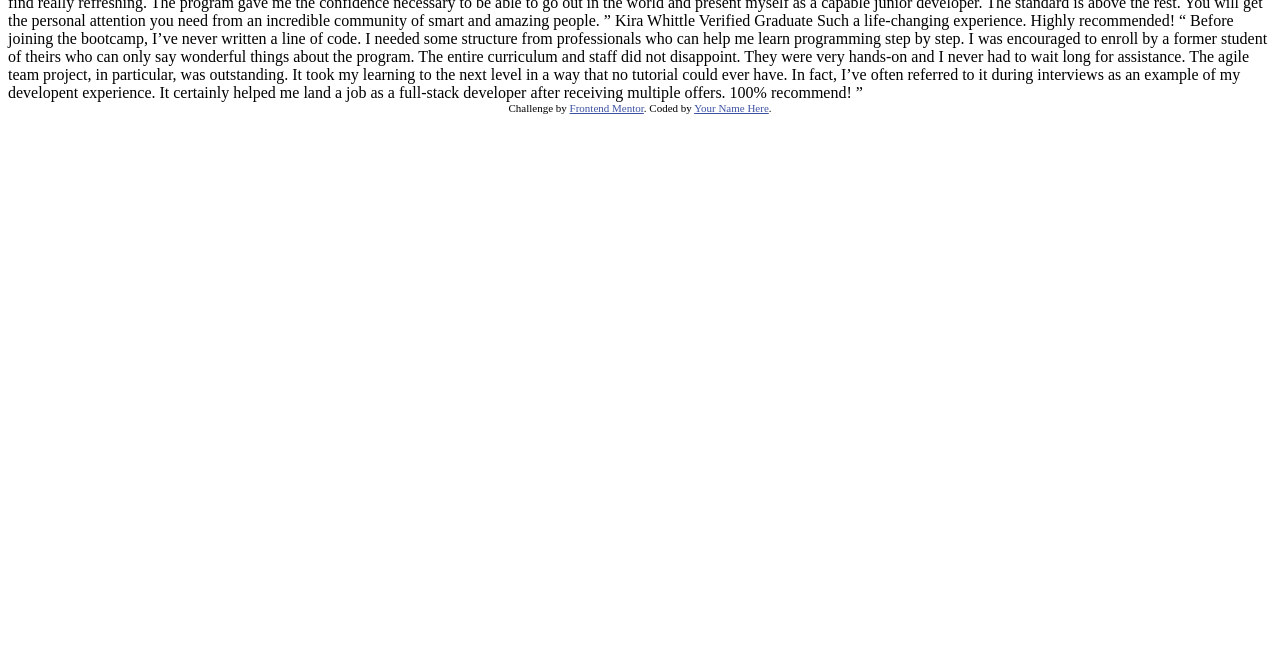
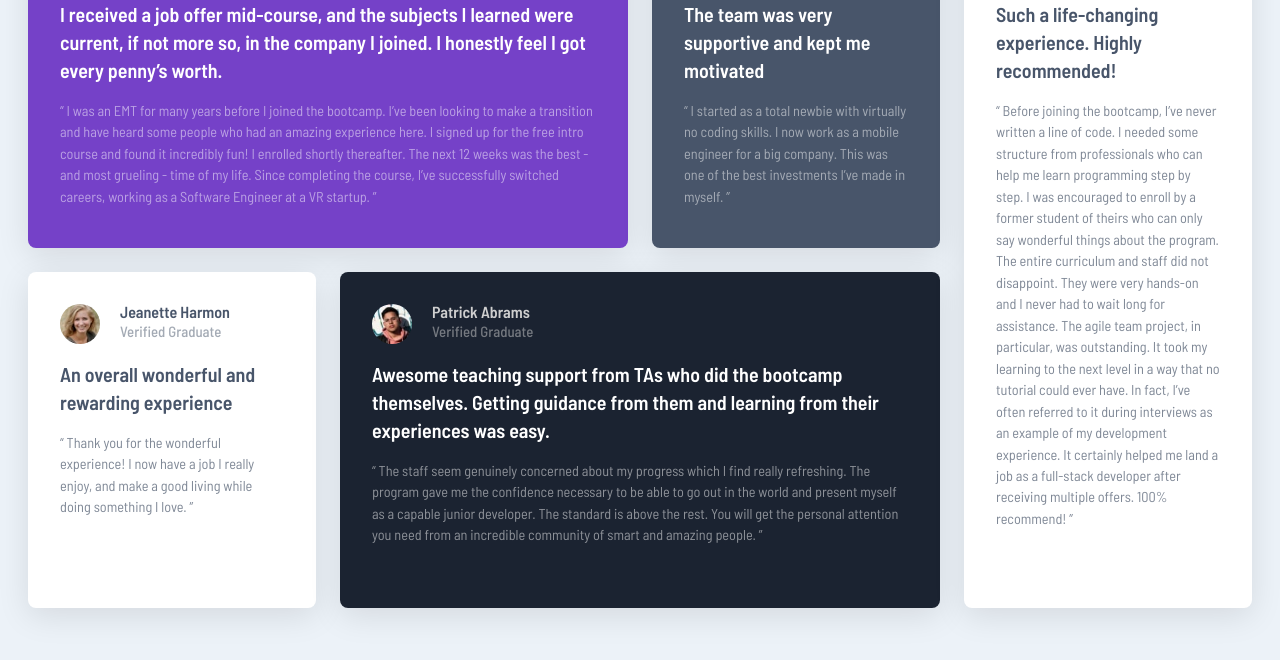
Before and after one commit to FernJBatista/18-Testimonials-Grid-Section, a plain HTML site: page index.html in a window 1280 px wide. Shown: the part 140-800 px from the top of the page. Drawn offline with Linux system fonts and the light colour scheme.

Commit message:
Finished project

```diff
--- /dev/null
+++ b/css/style.scss
@@ -0,0 +1,342 @@
+html,
+body,
+div,
+span,
+applet,
+object,
+iframe,
+h1,
+h2,
+h3,
+h4,
+h5,
+h6,
+p,
+blockquote,
+pre,
+a,
+abbr,
+acronym,
+address,
+big,
+cite,
+code,
+del,
+dfn,
+em,
+img,
+ins,
+kbd,
+q,
+s,
+samp,
+small,
+strike,
+strong,
+sub,
+sup,
+tt,
+var,
+b,
+u,
+i,
+center,
+dl,
+dt,
+dd,
+ol,
+ul,
+li,
+fieldset,
+form,
+label,
+legend,
+table,
+caption,
+tbody,
+tfoot,
+thead,
+tr,
+th,
+td,
+article,
+aside,
+canvas,
+details,
+embed,
+figure,
+figcaption,
+footer,
+header,
+hgroup,
+menu,
+nav,
+output,
+ruby,
+section,
+summary,
+time,
+mark,
+audio,
+video {
+    margin: 0;
+    padding: 0;
+    border: 0;
+    font-size: 100%;
+    font: inherit;
+    vertical-align: baseline;
+}
+/* HTML5 display-role reset for older browsers */
+article,
+aside,
+details,
+figcaption,
+figure,
+footer,
+header,
+hgroup,
+menu,
+nav,
+section {
+    display: block;
+}
+body {
+    line-height: 1;
+}
+ol,
+ul {
+    list-style: none;
+}
+blockquote,
+q {
+    quotes: none;
+}
+blockquote:before,
+blockquote:after,
+q:before,
+q:after {
+    content: '';
+    content: none;
+}
+table {
+    border-collapse: collapse;
+    border-spacing: 0;
+}
+
+////////////////////////////////////////////////////////////
+////////////////////////////////////////////////////////////
+/// Project Styling Starts Here
+////////////////////////////////////////////////////////////
+
+:root {
+    --moderate-violet: hsl(263, 55%, 52%);
+    --very-dark-grayish-blue: hsl(217, 19%, 35%);
+    --very-dark-blackish-blue: hsl(219, 29%, 15%);
+    --white: hsl(0, 0%, 100%);
+
+    // Neutral
+    --light-gray: hsl(0, 0%, 81%);
+    --light-grayish-blue: hsl(210, 46%, 95%);
+}
+
+* {
+    font-family: Barlow Semi Condensed;
+}
+
+body {
+    margin: auto;
+    display: flex;
+    min-height: 100vh;
+    background-color: var(--light-grayish-blue);
+}
+
+main {
+    display: grid;
+    grid-template-columns: 18rem 18rem 18rem 18rem;
+    grid-template-rows: 21rem 21rem;
+    gap: 1.5rem;
+    margin: auto;
+    max-width: 80rem;
+
+    article.daniel-clifford {
+        grid-column-start: 1;
+        grid-column-end: 3;
+        grid-row-start: 1;
+        grid-row-end: 2;
+        background-color: var(--moderate-violet);
+    }
+
+    article.jonathan-walters {
+        grid-column-start: 3;
+        grid-column-end: 4;
+        grid-row-start: 1;
+        grid-row-end: 2;
+        background-color: var(--very-dark-grayish-blue);
+    }
+
+    article.jeanette-harmon {
+        grid-column-start: 1;
+        grid-column-end: 2;
+        grid-row-start: 2;
+        grid-row-end: 3;
+        background-color: var(--white);
+    }
+
+    article.patrick-adams {
+        grid-column-start: 2;
+        grid-column-end: 4;
+        grid-row-start: 2;
+        grid-row-end: 3;
+        background-color: var(--very-dark-blackish-blue);
+    }
+
+    article.kira-whittle {
+        grid-column-start: 4;
+        grid-column-end: 5;
+        grid-row-start: 1;
+        grid-row-end: 3;
+        background-color: var(--white);
+    }
+}
+
+article {
+    padding: 2rem;
+    display: flex;
+    flex-direction: column;
+    gap: 1rem;
+    border-radius: 0.5rem;
+    box-shadow: 0 0.5rem 2rem hsla(0, 0%, 0%, 10%);
+
+    header {
+        display: flex;
+        flex-direction: row;
+        gap: 1.25rem;
+
+        img {
+            max-width: 2.5rem;
+            max-height: 2.5rem;
+            border-radius: 9999px;
+        }
+        div.author {
+            display: flex;
+            flex-direction: column;
+            gap: 0.25rem;
+
+            h2 {
+                font-size: 1rem;
+                font-weight: 600;
+                color: var(--light-gray);
+            }
+
+            h3 {
+                font-size: 0.925rem;
+                color: hsla(0, 0%, 81%, 50%);
+                font-weight: 500;
+            }
+        }
+    }
+
+    h1 {
+        font-size: 1.25rem;
+        font-weight: 600;
+        line-height: 1.4;
+        color: var(--white);
+    }
+
+    p {
+        font-size: 0.895rem;
+        line-height: 1.5;
+        color: hsla(0, 0%, 100%, 50%);
+    }
+}
+
+.jeanette-harmon,
+.kira-whittle {
+    header {
+        div.author {
+            h2 {
+                color: var(--very-dark-grayish-blue);
+            }
+            h3 {
+                color: hsla(217, 19%, 35%, 50%);
+            }
+        }
+    }
+
+    h1 {
+        color: var(--very-dark-grayish-blue);
+    }
+
+    p {
+        color: hsla(217, 19%, 35%, 70%);
+    }
+}
+
+////////////////////////////////////////////////////////////
+////////////////////////////////////////////////////////////
+/// Responsive Styling starts here
+////////////////////////////////////////////////////////////
+
+@media screen and (max-width: 578px) {
+    body {
+        padding: 1rem;
+    }
+
+    main {
+        grid-template-columns: 1fr;
+        grid-template-rows: max-content;
+
+        article.daniel-clifford {
+            grid-column-start: 1;
+            grid-column-end: 2;
+            grid-row-start: 1;
+            grid-row-end: 2;
+            background-color: var(--moderate-violet);
+        }
+
+        article.jonathan-walters {
+            grid-column-start: 1;
+            grid-column-end: 2;
+            grid-row-start: 2;
+            grid-row-end: 3;
+            background-color: var(--very-dark-grayish-blue);
+        }
+
+        article.jeanette-harmon {
+            grid-column-start: 1;
+            grid-column-end: 2;
+            grid-row-start: 3;
+            grid-row-end: 4;
+            background-color: var(--white);
+        }
+
+        article.patrick-adams {
+            grid-column-start: 1;
+            grid-column-end: 2;
+            grid-row-start: 4;
+            grid-row-end: 5;
+            background-color: var(--very-dark-blackish-blue);
+        }
+
+        article.kira-whittle {
+            grid-column-start: 1;
+            grid-column-end: 2;
+            grid-row-start: 5;
+            grid-row-end: 6;
+            background-color: var(--white);
+        }
+
+        article {
+            padding: 2rem;
+
+            h1 {
+                font-size: 1.5rem;
+                line-height: 1.25;
+            }
+
+            p {
+                font-size: 1rem;
+            }
+        }
+    }
+}
--- a/index.html
+++ b/index.html
@@ -6,71 +6,114 @@
 
   <link rel="icon" type="image/png" sizes="32x32" href="./images/favicon-32x32.png">
 
+  <link rel="preconnect" href="https://fonts.googleapis.com">
+  <link rel="preconnect" href="https://fonts.gstatic.com" crossorigin>
+  <link href="https://fonts.googleapis.com/css2?family=Barlow+Semi+Condensed:ital,wght@0,100;0,200;0,300;0,400;0,500;0,600;0,700;0,800;0,900;1,100;1,200;1,300;1,400;1,500;1,600;1,700;1,800;1,900&family=Karla:ital,wght@0,200..800;1,200..800&family=Open+Sans:ital,wght@0,300..800;1,300..800&family=Poppins:ital,wght@0,100;0,200;0,300;0,400;0,500;0,600;0,700;0,800;0,900;1,100;1,200;1,300;1,400;1,500;1,600;1,700;1,800;1,900&display=swap" rel="stylesheet">
+
+  <link rel="stylesheet" href="./css/style.css">
+
   <title>Frontend Mentor | [Challenge Name Here]</title>
 
-  <!-- Feel free to remove these styles or customise in your own stylesheet 👍 -->
-  <style>
-    .attribution { font-size: 11px; text-align: center; }
-    .attribution a { color: hsl(228, 45%, 44%); }
-  </style>
 </head>
 <body>
-  Daniel Clifford
-  Verified Graduate
 
+
+  <main>
+
+    <article class="daniel-clifford">
+      <header>
+        <img src="./images/image-daniel.jpg" alt="Photo of Daniel Clifford">
+        <div class="author">
+          <h2>Daniel Clifford</h2>
+          <h3>Verified Graduate</h3>
+        </div>
+      </header>
+      <h1>
         I received a job offer mid-course, and the subjects I learned were current, if not more so,
         in the company I joined. I honestly feel I got every penny’s worth.
-
+      </h1>
+      <p>
         “ I was an EMT for many years before I joined the bootcamp. I’ve been looking to make a
         transition and have heard some people who had an amazing experience here. I signed up
         for the free intro course and found it incredibly fun! I enrolled shortly thereafter.
         The next 12 weeks was the best - and most grueling - time of my life. Since completing
         the course, I’ve successfully switched careers, working as a Software Engineer at a VR startup. ”
+      </p>
+    </article>
 
-  Jonathan Walters
-  Verified Graduate
 
-  The team was very supportive and kept me motivated
 
-  “ I started as a total newbie with virtually no coding skills. I now work as a mobile engineer
-  for a big company. This was one of the best investments I’ve made in myself. ”
+    <article class="jonathan-walters">
+      <header>
+        <img src="./images/image-jonathan.jpg" alt="Photo of Jonathan Walters">
+        <div class="author">
+          <h2>Jonathan Walters</h2>
+          <h3>Verified Graduate</h3>
+        </div>
+      </header>
+        <h1>The team was very supportive and kept me motivated</h1>
 
-  Jeanette Harmon
-  Verified Graduate
+        <p>“ I started as a total newbie with virtually no coding skills. I now work as a mobile engineer
+        for a big company. This was one of the best investments I’ve made in myself. ”</p>
+    </article>
 
-  An overall wonderful and rewarding experience
 
-  “ Thank you for the wonderful experience! I now have a job I really enjoy, and make a good living
-  while doing something I love. ”
+    <article class="jeanette-harmon">
+      <header>
+        <img src="./images/image-jeanette.jpg" alt="Photo of Jeanette Harmon">
+        <div class="author">
+          <h2>Jeanette Harmon</h2>
+          <h3>Verified Graduate</h3>
+        </div>
+      </header>
 
-  Patrick Abrams
-  Verified Graduate
+      <h1>An overall wonderful and rewarding experience</h1>
 
-  Awesome teaching support from TAs who did the bootcamp themselves. Getting guidance from them and
-  learning from their experiences was easy.
+      <p>“ Thank you for the wonderful experience! I now have a job I really enjoy, and make a good living
+      while doing something I love. ”</p>
+    </article>
 
-  “ The staff seem genuinely concerned about my progress which I find really refreshing. The program
+
+    <article class="patrick-adams">
+      <header>
+        <img src="./images/image-patrick.jpg" alt="Photo of Patrick Abrams">
+        <div class="author">
+          <h2>Patrick Abrams</h2>
+          <h3>Verified Graduate</h3>
+        </div>
+      </header>
+
+      <h1>Awesome teaching support from TAs who did the bootcamp themselves. Getting guidance from them and
+      learning from their experiences was easy. </h1>
+
+      <p>“ The staff seem genuinely concerned about my progress which I find really refreshing. The program
       gave me the confidence necessary to be able to go out in the world and present myself as a capable
       junior developer. The standard is above the rest. You will get the personal attention you need from
-  an incredible community of smart and amazing people. ”
+      an incredible community of smart and amazing people. ”</p>
+    </article>
 
-  Kira Whittle
-  Verified Graduate
 
-  Such a life-changing experience. Highly recommended!
+    <article class="kira-whittle">
+      <header>
+        <img src="./images/image-kira.jpg" alt="Photo of Kira Whittle">
 
-  “ Before joining the bootcamp, I’ve never written a line of code. I needed some structure from
+        <div class="author"><h2>Kira Whittle</h2>
+          <h3>Verified Graduate</h3>
+        </header>
+      </div>
+
+      <h1>Such a life-changing experience. Highly recommended!</h1>
+
+      <p>“ Before joining the bootcamp, I’ve never written a line of code. I needed some structure from
       professionals who can help me learn programming step by step. I was encouraged to enroll by a former
       student of theirs who can only say wonderful things about the program. The entire curriculum and staff
       did not disappoint. They were very hands-on and I never had to wait long for assistance. The agile team
       project, in particular, was outstanding. It took my learning to the next level in a way that no tutorial
-  could ever have. In fact, I’ve often referred to it during interviews as an example of my developent
+      could ever have. In fact, I’ve often referred to it during interviews as an example of my development
       experience. It certainly helped me land a job as a full-stack developer after receiving multiple offers.
-  100% recommend! ”
+      100% recommend! ”</p>
+    </article>
 
-  <div class="attribution">
-    Challenge by <a href="https://www.frontendmentor.io?ref=challenge" target="_blank">Frontend Mentor</a>.
-    Coded by <a href="#">Your Name Here</a>.
-  </div>
+  </main>
 </body>
 </html>
```
Also changed, not shown: css/style.css (added). Lines whose indentation alone changed are shown as unchanged.
